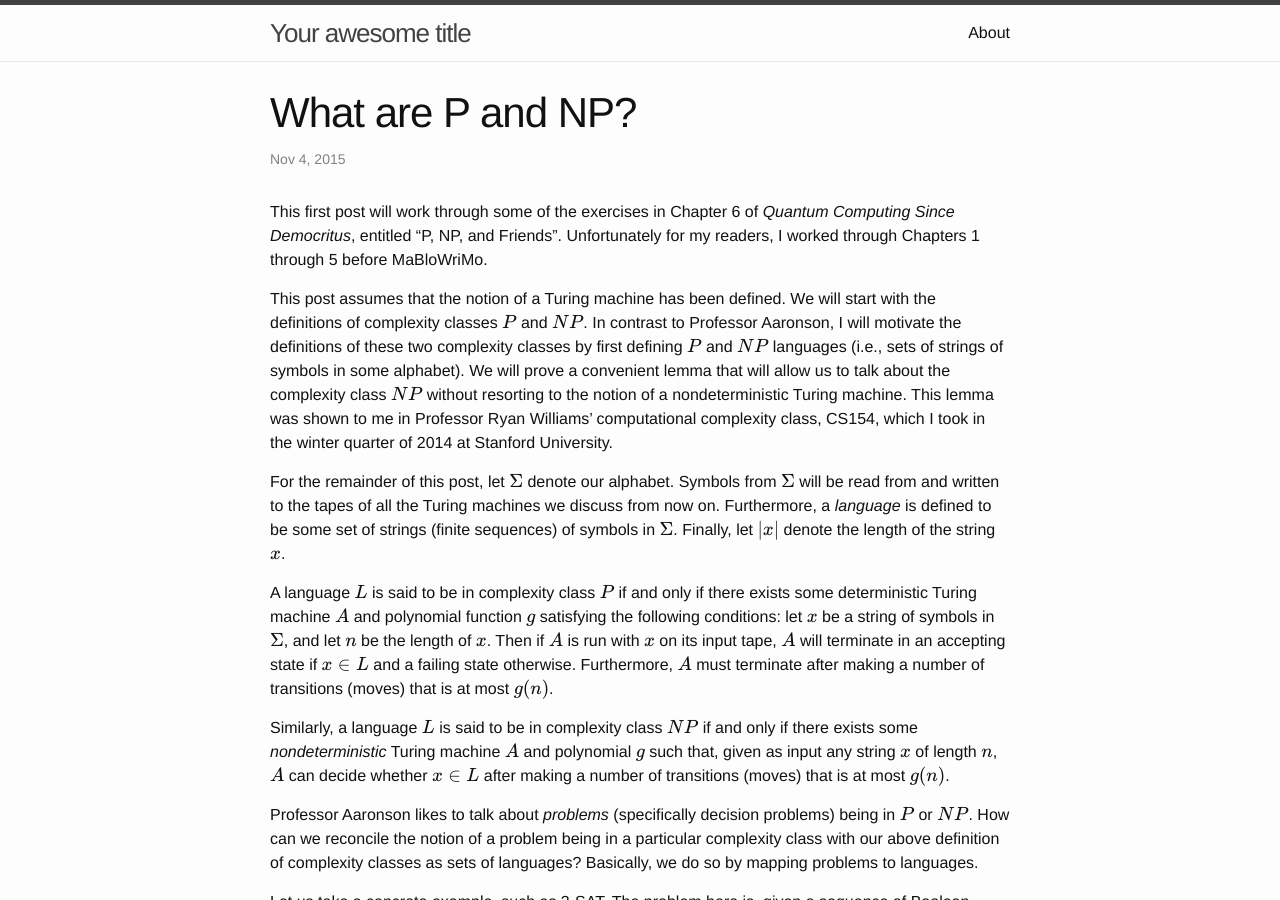
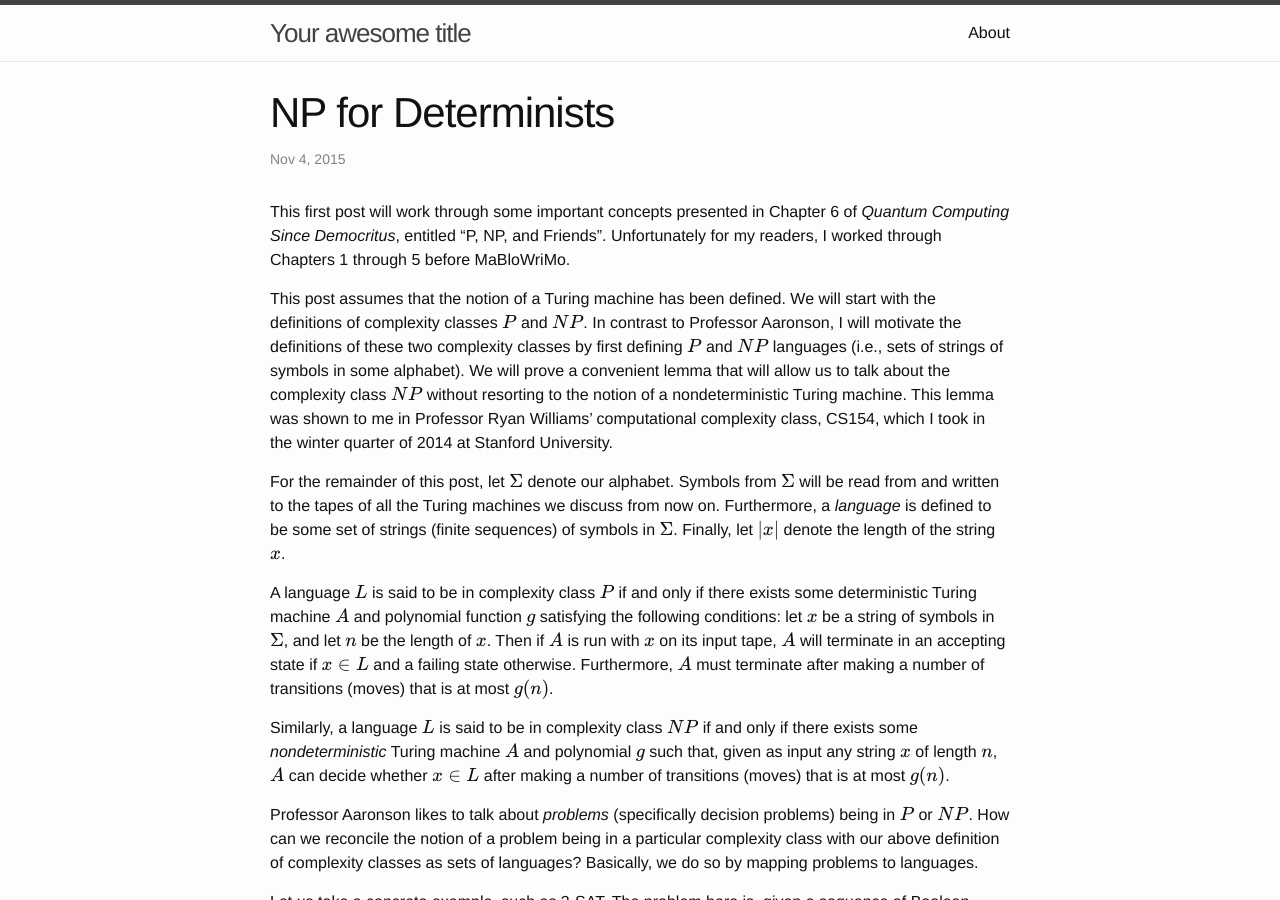
Before and after one commit to ashwins1/ashwins1.github.io, a Jekyll site: the page built from _posts/2015-11-03-p-and-np.markdown, in a window 1280 px wide and 900 px high. Built offline with Jekyll 4.4.1, drawn with Linux system fonts in a browser that asks for light colours; formulas are drawn with MathJax 3.

Commit message:
Changing title of yesterday's post

```diff
--- a/_posts/2015-11-03-p-and-np.markdown
+++ b/_posts/2015-11-03-p-and-np.markdown
@@ -1,12 +1,12 @@
 ---
 layout: post
-title:  "What are P and NP?"
+title:  "NP for Determinists"
 date:   2015-11-03 20:17:44 -0800
-categories: math quantum
+categories: math
 ---
 
-This first post will work through some of the exercises in Chapter 6 of
-*Quantum Computing Since Democritus*, entitled "P, NP, and Friends".
+This first post will work through some important concepts presented in Chapter
+6 of *Quantum Computing Since Democritus*, entitled "P, NP, and Friends".
 Unfortunately for my readers, I worked through Chapters 1 through 5 before
 MaBloWriMo.
 
```
